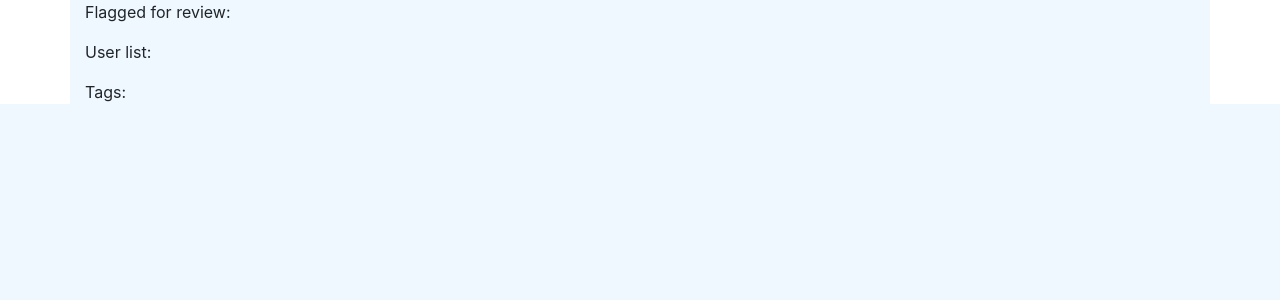
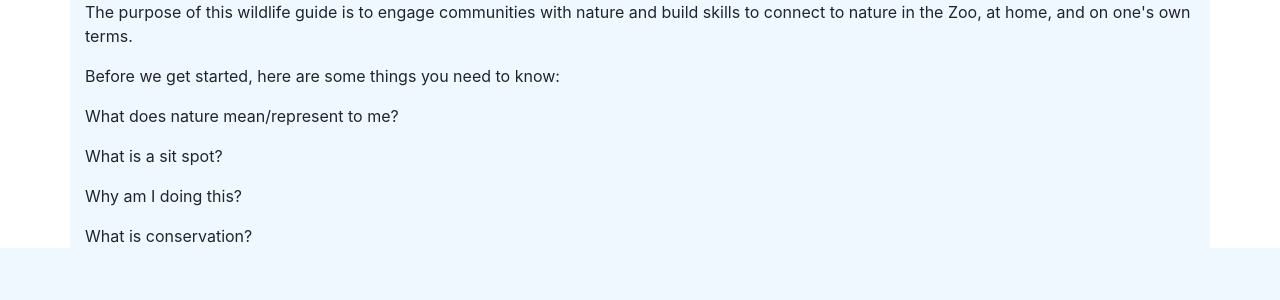
Before and after one commit to 0xhqli/MyNatureStories, a Django app: template ZooGarden/SitSpots/templates/index.html in a window 1280 px wide. Shown: the top 300 px of the page. Run offline with Django 3.2, Linux system fonts and the light colour scheme; the template is opened without the code that fills it, so the values that code supplies are empty; some libraries are stand-ins or nearby versions.

Commit message:
Update index.html

```diff
--- a/ZooGarden/SitSpots/templates/index.html
+++ b/ZooGarden/SitSpots/templates/index.html
@@ -16,15 +16,14 @@
     </head>
     <body>
         <div class="container">
-            <div class="flaggedforreview">
-                <p>Flagged for review:</p>
-            </div>
-            <div class="userslist">
-                <p>User list:</p>
-            </div>
-            <div class="tags">
-                <p>Tags:</p>
-            </div>
+            <p>The purpose of this wildlife guide is to engage communities with nature and build skills to connect to nature in the Zoo, at home, and on one's own terms.</p>
+            <p>Before we get started, here are some things you need to know:</p>
+            <p>What does nature mean/represent to me?</p>
+            <p>What is a sit spot?</p>
+            <p> Why am I doing this?</p>
+            <p>What is conservation? </p>
+
         </div>
     </body>
+
 </html>
```
